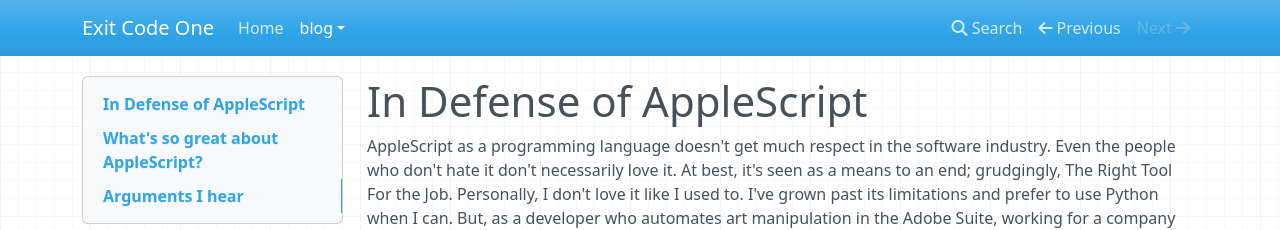
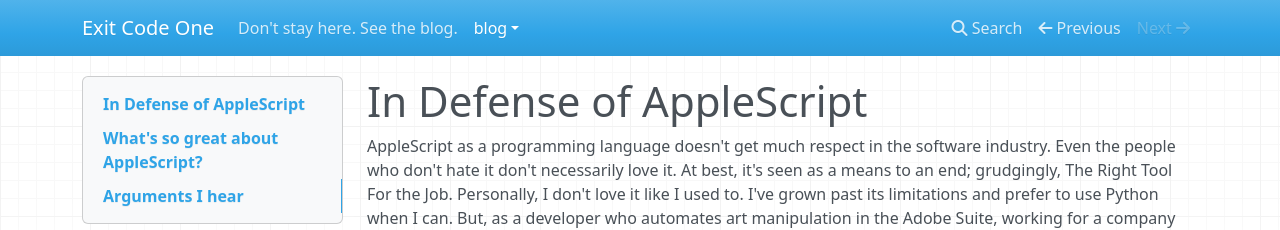
Before and after one commit to darricktheprogrammer/darricktheprogrammer.github.io, an MkDocs documentation site: the page built from docs/blog/02 applescript_programming.md, in a window 1280 px wide. Shown: the top 230 px of the page. Built offline with MkDocs 1.6.1, drawn with Linux system fonts in a browser that asks for light colours; nearby versions of some CDN libraries; old or Windows-style settings are respelled for this version of MkDocs; part of the change alters nothing that is shown.

Commit message:
Add blog entry

```diff
--- a/docs/index.md
+++ b/docs/index.md
@@ -0,0 +1 @@
+# Don't stay here. See the [blog](blog/02 applescript_programming.md).
--- a/mkdocs.yml
+++ b/mkdocs.yml
@@ -2,5 +2,5 @@ site_name: Exit Code One
 pages:
 - index.md
 - blog:
-  - blog/02 applescript_programming.md
+  - "In Defense of Applescript": "blog/02 applescript_programming.md"
 copyright: copyright exitcodeone 2015
```
